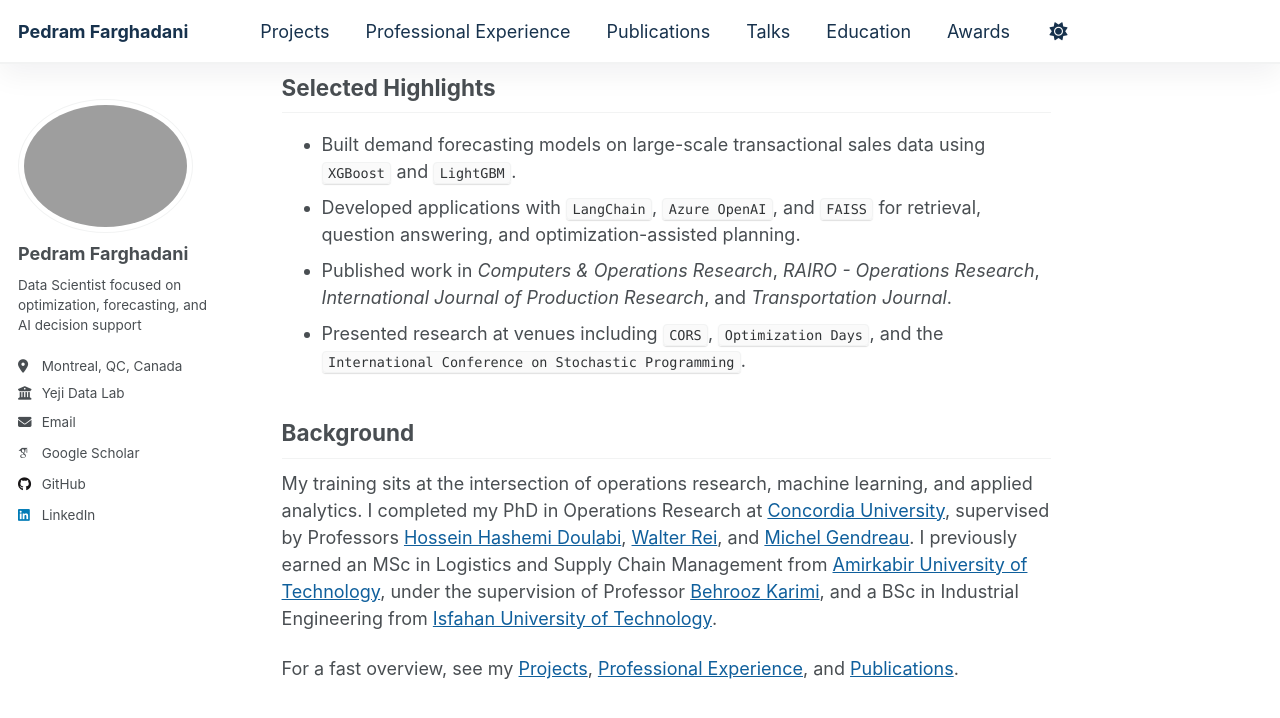
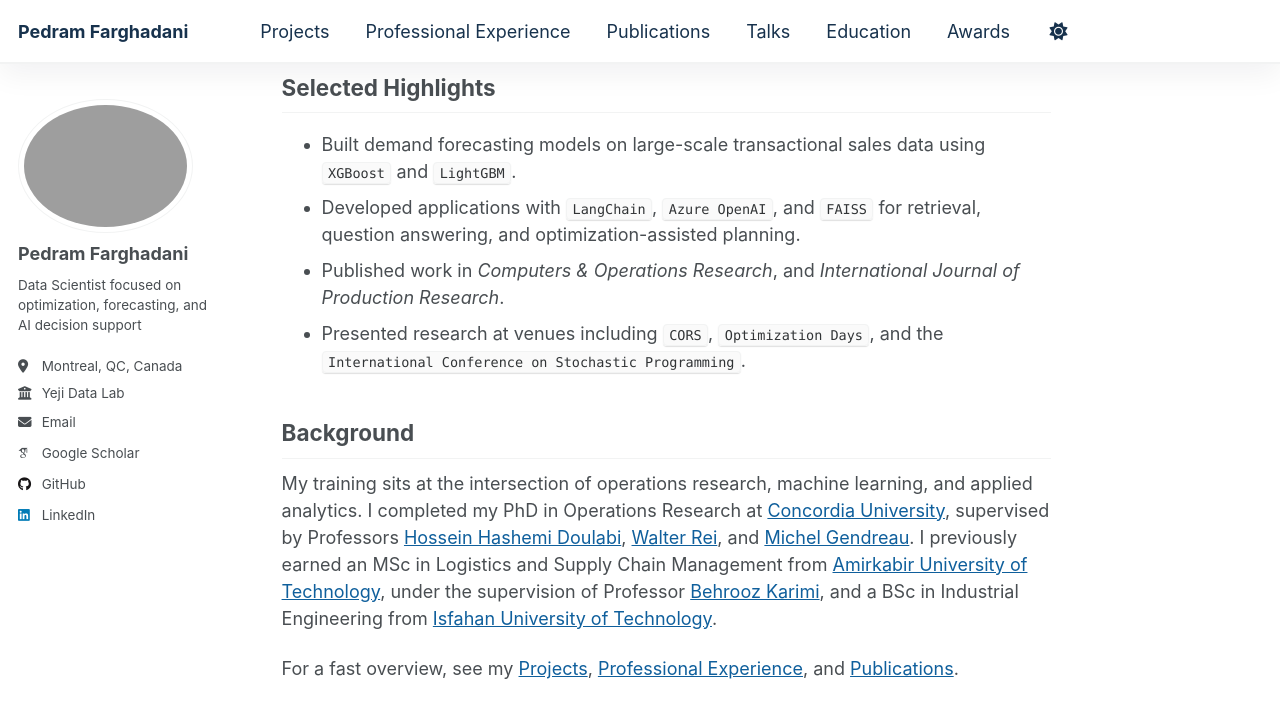
Before and after one commit to Pedram-Fdi/Pedram-Fdi.github.io, a Jekyll site: the page built from _pages/about.md, in a window 1280 px wide and 900 px high, scrolled down 766 px. Shown: the top 718 px of the window. Built offline with Jekyll 4.4.1, drawn with Linux system fonts in a browser that asks for light colours; some web fonts are replaced.

Commit message:
about updated!

```diff
--- a/_pages/about.md
+++ b/_pages/about.md
@@ -33,7 +33,7 @@ I am a <strong>Data Scientist at <a href="https://yejidatalab.com/">Yeji Data La
 
 - Built demand forecasting models on large-scale transactional sales data using `XGBoost` and `LightGBM`.
 - Developed applications with `LangChain`, `Azure OpenAI`, and `FAISS` for retrieval, question answering, and optimization-assisted planning.
-- Published work in *Computers & Operations Research*, *RAIRO - Operations Research*, *International Journal of Production Research*, and *Transportation Journal*.
+- Published work in *Computers & Operations Research*, and *International Journal of Production Research*.
 - Presented research at venues including `CORS`, `Optimization Days`, and the `International Conference on Stochastic Programming`.
 
 ## Background
```
